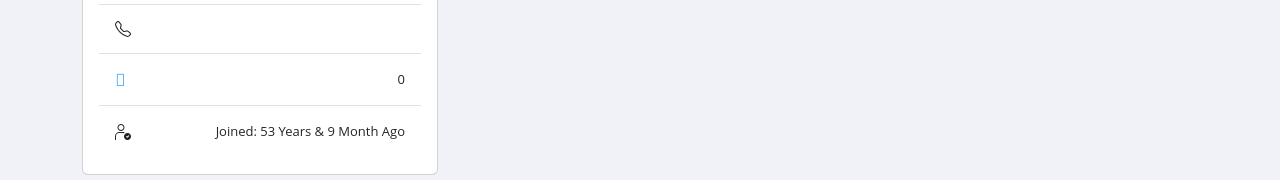
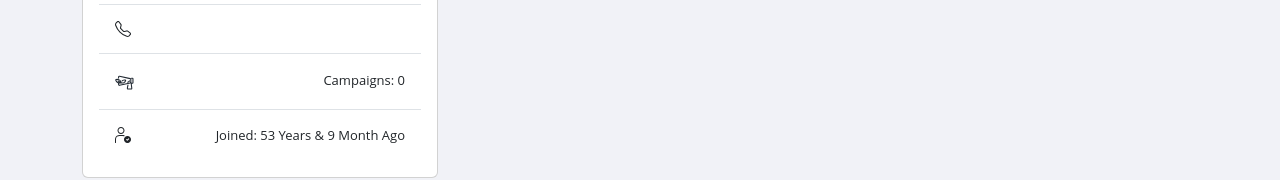
Before and after one commit to JiaweiSMU/Fashain, a Vue app: page /profile in a window 1280 px wide. Shown: the part 372-552 px from the top of the page. Built offline with nearby package versions, Linux system fonts and the light colour scheme; no server answers; the database is empty.

Commit message:
fix profile count

```diff
--- a/src/views/Profile.vue
+++ b/src/views/Profile.vue
@@ -50,11 +50,19 @@
                                 <p class="mb-0">{{ user.contactno }}</p>
                             </li>
                             <li class="list-group-item d-flex justify-content-between align-items-center p-3">
-                                <i class="fab fa-twitter fa-lg" style="color: #55acee"></i>
-                                <p class="mb-0">{{ user.campaignsCount}}</p>
+                                <svg xmlns="http://www.w3.org/2000/svg" width="23" height="23" fill="currentColor" viewBox="6 0 64 64" xml:space="preserve" style="fill-rule:evenodd;clip-rule:evenodd;stroke-linecap:round;stroke-linejoin:round;stroke-miterlimit:2"><path d="M16 36v4.642a2.091 2.091 0 0 0 2.545 2.041l29.819-6.64A2.09 2.09 0 0 0 50 34.002v-8.004c0-.98-.68-1.828-1.636-2.041l-29.819-6.64A2.092 2.092 0 0 0 16 19.358V22.5" style="fill:none;stroke:#222a33;stroke-width:3px"/><path d="M8.069 28.044A1.387 1.387 0 0 1 9.1 26.257c1.933-.352 5.458-.621 8.548 1.164 3.091 1.784 4.621 4.971 5.282 6.821a1.387 1.387 0 0 1-1.032 1.787c-1.933.352-5.457.621-8.548-1.163-3.09-1.785-4.62-4.972-5.281-6.822zM23.154 35.535c.165.285.443.487.766.555 1.619.295 4.572.52 7.16-.975 2.589-1.494 3.87-4.164 4.424-5.713a1.16 1.16 0 0 0-.864-1.497c-1.619-.295-4.571-.52-7.16.974a8.406 8.406 0 0 0-1.594 1.199M23.011 35.402l-8.413-4.871M50 35.046c0 .518.206 1.015.572 1.382.367.366.864.572 1.382.572h2.751C55.42 37 56 36.42 56 35.705v-11.41C56 23.58 55.42 23 54.705 23h-2.751M51 37l1.723 13.787A1.97 1.97 0 0 1 50.769 53h-8.41a1.97 1.97 0 0 1-1.937-2.321L42 42M46 30v.001a3.073 3.073 0 0 1-1.824 2.808L41.5 34" style="fill:none;stroke:#222a33;stroke-width:3px"/></svg>
+                                <p class="mb-0">Campaigns: {{ user.campaignsCount }}</p>
                             </li>
                             <li class="list-group-item d-flex justify-content-between align-items-center p-3">
-                                <svg xmlns="http://www.w3.org/2000/svg" width="16" height="16" fill="currentColor" viewBox="0 0 32 32" style="enable-background:new 0 0 32 32" xml:space="preserve"><path d="M12 14c-3.86 0-7-3.14-7-7s3.14-7 7-7 7 3.14 7 7-3.14 7-7 7zm0-12C9.243 2 7 4.243 7 7s2.243 5 5 5 5-2.243 5-5-2.243-5-5-5zM1 32a1 1 0 0 1-1-1v-6.115c0-4.93 4.012-8.943 8.942-8.943h6.116c1.229 0 2.42.246 3.54.729a1 1 0 1 1-.792 1.836 6.91 6.91 0 0 0-2.748-.565H8.942A6.95 6.95 0 0 0 2 24.885V31a1 1 0 0 1-1 1zM25 19a6 6 0 1 0 0 12 6 6 0 0 0 0-12zm3.052 5.332-2.75 2.75a1 1 0 0 1-1.413 0l-1.251-1.25a1 1 0 1 1 1.414-1.415l.544.544 2.042-2.043a1 1 0 1 1 1.414 1.414z"/><g><path d="M25 32c-3.86 0-7-3.14-7-7s3.14-7 7-7 7 3.14 7 7-3.14 7-7 7zm0-12c-2.757 0-5 2.243-5 5s2.243 5 5 5 5-2.243 5-5-2.243-5-5-5z"/></g></svg>
+                                <svg xmlns="http://www.w3.org/2000/svg" width="16" height="16" fill="currentColor"
+                                    viewBox="0 0 32 32" style="enable-background:new 0 0 32 32" xml:space="preserve">
+                                    <path
+                                        d="M12 14c-3.86 0-7-3.14-7-7s3.14-7 7-7 7 3.14 7 7-3.14 7-7 7zm0-12C9.243 2 7 4.243 7 7s2.243 5 5 5 5-2.243 5-5-2.243-5-5-5zM1 32a1 1 0 0 1-1-1v-6.115c0-4.93 4.012-8.943 8.942-8.943h6.116c1.229 0 2.42.246 3.54.729a1 1 0 1 1-.792 1.836 6.91 6.91 0 0 0-2.748-.565H8.942A6.95 6.95 0 0 0 2 24.885V31a1 1 0 0 1-1 1zM25 19a6 6 0 1 0 0 12 6 6 0 0 0 0-12zm3.052 5.332-2.75 2.75a1 1 0 0 1-1.413 0l-1.251-1.25a1 1 0 1 1 1.414-1.415l.544.544 2.042-2.043a1 1 0 1 1 1.414 1.414z" />
+                                    <g>
+                                        <path
+                                            d="M25 32c-3.86 0-7-3.14-7-7s3.14-7 7-7 7 3.14 7 7-3.14 7-7 7zm0-12c-2.757 0-5 2.243-5 5s2.243 5 5 5 5-2.243 5-5-2.243-5-5-5z" />
+                                    </g>
+                                </svg>
                                 <p class="mb-0">{{ joinDate }}</p>
                             </li>
                         </ul>
@@ -187,7 +195,8 @@
                 <br>
                 <a v-if="user.userType == 'business'" class="btn btn-outline-success me-2" href="/campaign">Create
                     Campaign</a>
-                <a v-if="user.userType == 'business'" class="btn btn-outline-success me-2" href="/add_product">Add Product</a>
+                <a v-if="user.userType == 'business'" class="btn btn-outline-success me-2" href="/add_product">Add
+                    Product</a>
             </div>
         </div>
 
@@ -198,6 +207,7 @@
 
 import NavBar from "../components/NavBar.vue";
 import { getFirestore, collection, query, where, getDocs, doc, getDoc } from "firebase/firestore";
+import  { auth } from '../firebase/init.js';
 import router from "../router";
 const db = getFirestore();
 
@@ -227,7 +237,8 @@ export default {
                 contactno: "",
                 rating: '',
                 joindate: null, // Initialize joindate as null
-                campaignsCount: 0 // Add a property to store the campaign count
+                campaignsCount: 0, // Add a property to store the campaign count
+                documentID: "",
 
             },
         };
@@ -237,10 +248,13 @@ export default {
         const q = query(collection(db, "users"), where("uid", "==", this.user.uid));
         const userDocRef = collection(db, "users");
         // by right suppose to be this.user.id
-        const uidRef = doc(userDocRef, 'sLMohi7AUYxO8Xw45FRh', 'campaigns', 'campaign');
+
+
         // bok yan i modify the doc name as it clashes with the function
         getDocs(q).then((querySnapshot) => {
             querySnapshot.forEach((user_details) => {
+                console.log(user_details.id);
+                this.user.documentID = user_details.id;
                 this.user.name = user_details.data().name;
                 this.user.email = user_details.data().email;
                 this.user.userType = user_details.data().userType;
@@ -250,12 +264,9 @@ export default {
                 this.user.contactno = user_details.data().contactno;
                 this.user.rating = user_details.data().rating;
                 this.user.joindate = user_details.data().joindate.toDate();
-                 // Access and count the "campaigns" subcollection
-
-
-
-            });
-        });
+                console.log(this.user.documentID);
+                // Retrieval of campaigns
+                const uidRef = doc(userDocRef, this.user.documentID, 'campaigns', 'campaign');
                 getDoc(uidRef)
                     .then((docSnapshot) => {
                         if (docSnapshot.exists()) {
@@ -271,6 +282,12 @@ export default {
                     .catch((error) => {
                         console.error("Error getting document:", error);
                     });
+
+            });
+        });
+
+
+
 
 
 
@@ -303,8 +320,7 @@ export default {
                 str_m = `${months} Month `;
             }
             let gotAnd = '';
-            if(months > 0 && years > 0)
-            {
+            if (months > 0 && years > 0) {
                 gotAnd = "& ";
             }
             return `Joined: ${str_y}${gotAnd}${str_m}Ago`;
```
Lines whose indentation alone changed are shown as unchanged.
